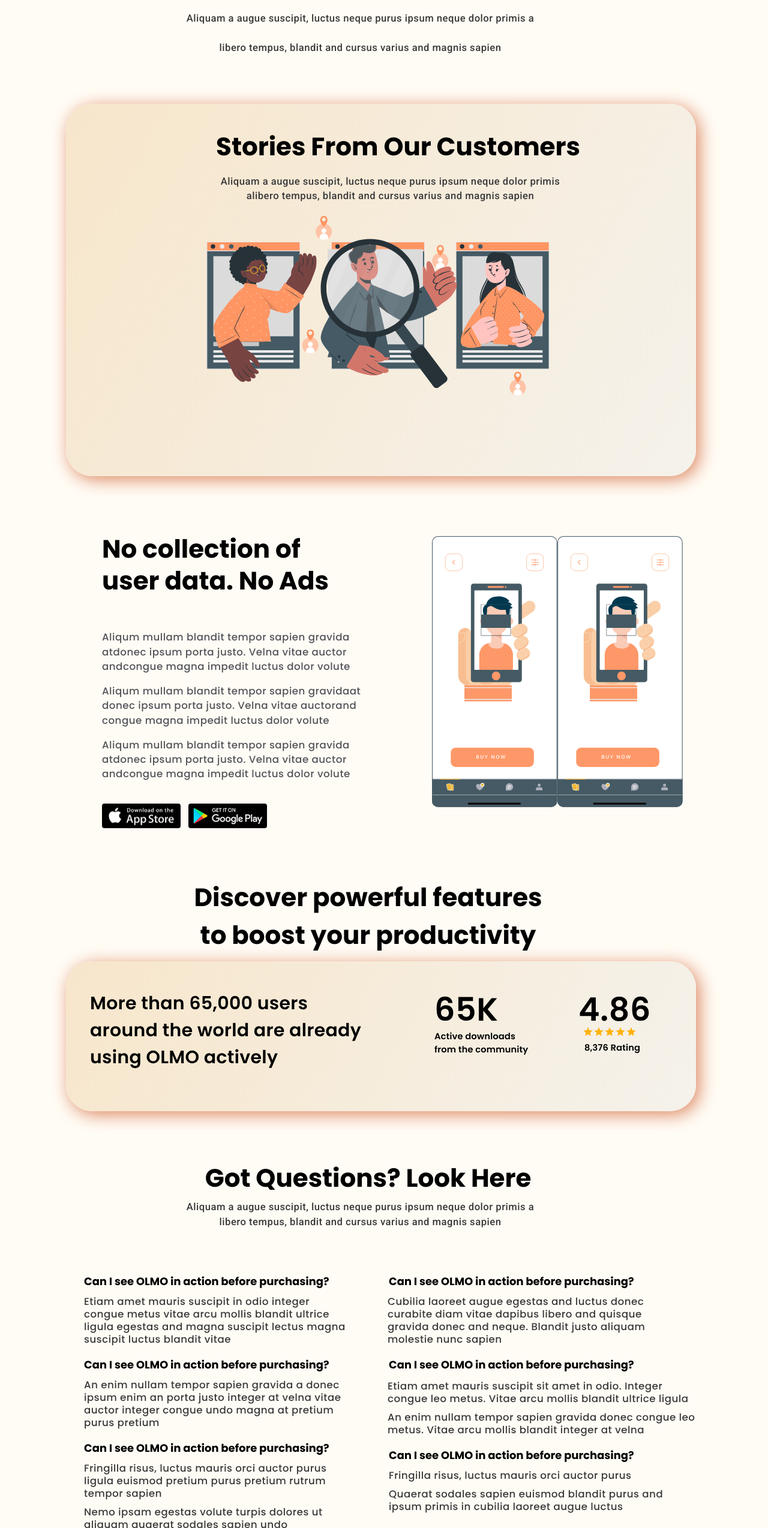
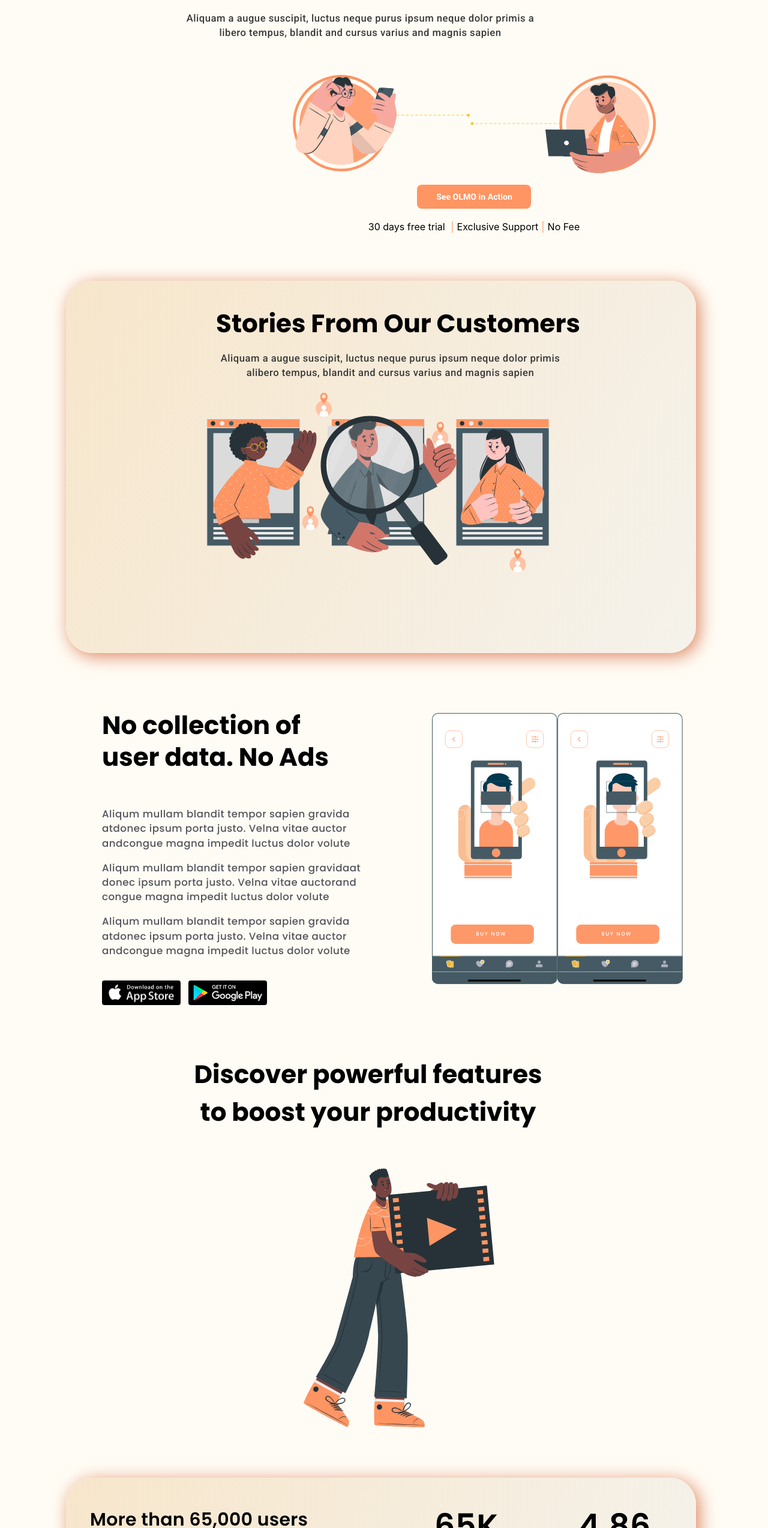
Before and after one commit to ek-sarath/ui-pro, a React (Create React App) app: page / in a window 1280 px wide. Shown: the part 6158-8706 px from the top of the page at 60% size. Built offline with nearby package versions, Linux system fonts and the light colour scheme.

Commit message:
Almost Done Again

```diff
--- a/src/App.css
+++ b/src/App.css
@@ -483,6 +483,7 @@ margin-left: 250px;
 
 .CharlieTab{
   text-align: center;
+  align-items: center;
 }
 
 .CharlieTabs{
@@ -606,3 +607,41 @@ footer {
 .contactInfo p {
   margin-right: 105px;
 }
+
+
+.PlaybuttonMan{
+  margin-top: 120px;
+  margin-bottom: 0px;
+  margin-left: 0px;
+  margin-right: 250px;
+}
+
+.Man{
+  align-items: center;
+  text-align: center;
+}
+
+
+.OlmoButton{
+  text-align: center;
+  align-items: center;
+  display: inline-flex;
+padding: 10px 31px 9px 32px;
+justify-content: center;
+align-items: center;
+border-radius: 8px;
+border: none;
+background: #FE9563;
+color: #FFF;
+font-family: Roboto;
+font-size: 14.129px;
+font-style: normal;
+font-weight: 700;
+line-height: 146.687%; /* 20.725px */
+}
+
+
+.OlmosTabs{
+text-align: center;
+align-items: center;
+}
--- a/src/components/Features.jsx
+++ b/src/components/Features.jsx
@@ -1,10 +1,12 @@
 import React from "react";
 import "../App.css";
+import PlayM from '../assets/playbuttonMan.svg';
 
 const Features = () => {
     return (
         <div className='SecurityHeading'>
            <h3>Discover powerful features to boost your productivity</h3>
+           <img src={PlayM} alt='Play Button Man' className="PlaybuttonMan"/>
         </div>
     );
 };
--- a/src/components/ShareMoment.jsx
+++ b/src/components/ShareMoment.jsx
@@ -1,12 +1,22 @@
 import React from "react";
 import "../App.css";
+import Specs from '../assets/SpecsMan.svg';
+import LapMan from '../assets/LaptopMan.svg';
+
 
 const ShareMoment = () => {
     return (
         <div className='SecurityHeading'>
            <h3>Share Moments. Share Life.</h3>
-           <h6>Aliquam a augue suscipit, luctus neque purus ipsum neque dolor primis a<br/><br/>libero tempus, blandit and cursus varius and magnis sapien</h6>
+           <h6>Aliquam a augue suscipit, luctus neque purus ipsum neque dolor primis a<br/>libero tempus, blandit and cursus varius and magnis sapien</h6>
+           <img src={Specs} alt='Specs Man' className="Man"/>
+           <img src={LapMan} alt='Play Button Man' className="Man"/>
 
+
+               <div className="OlmosTabs">
+                 <button className="OlmoButton">See OLMO in Action</button><br/>
+               <br/>30 days free trial <span className="RedPipe">|</span>Exclusive Support<span className="RedPipe">|</span>No Fee
+              </div>
 
         </div>
     );
```
